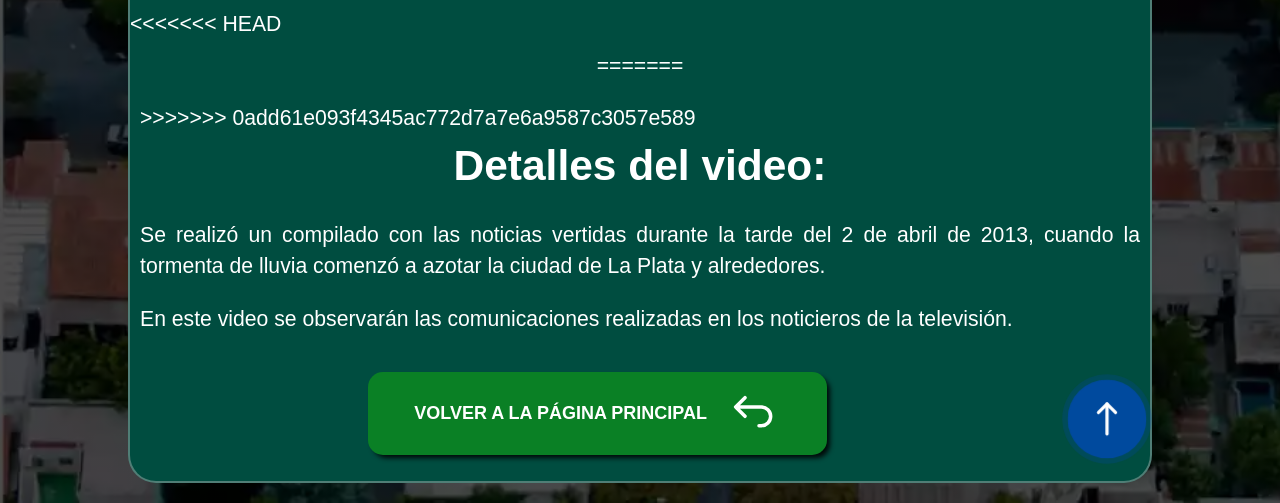
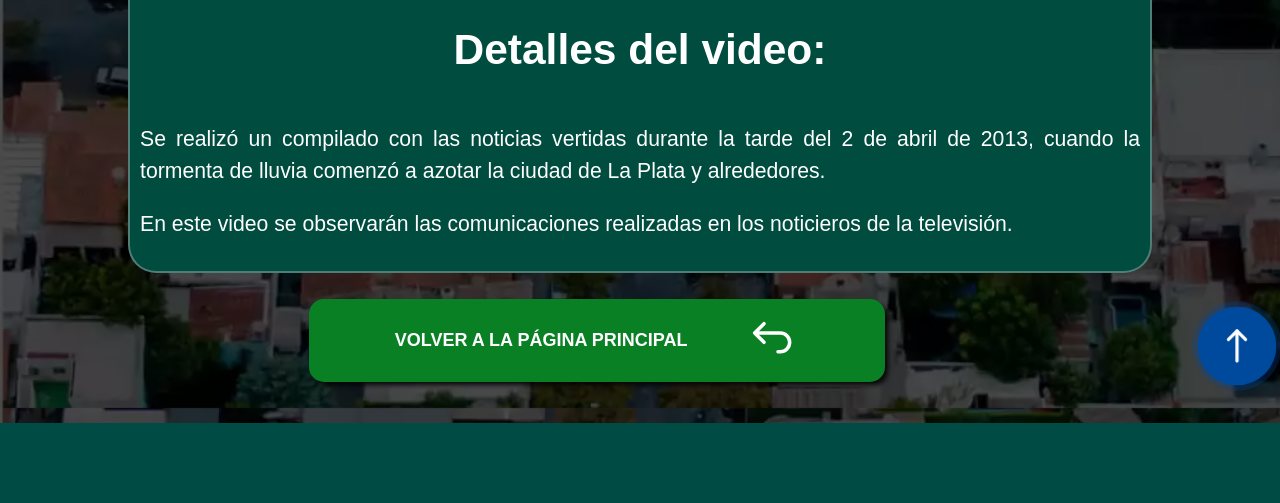
Before and after one commit to infosergio2020/eventos_pps_back_mock, a Flask app: page /the-news-of-the-day in a window 1280 px wide. Shown: the part 440-943 px from the top of the page. After the commit the page ends 863 px from the top, so only its background shows below. Run offline with Flask 2, Linux system fonts and the light colour scheme; style sheets or scripts are compiled from the project's sources.

Commit message:
cambio de estilo en noticias del dia

```diff
--- a/templates/the-news-of-the-day.html
+++ b/templates/the-news-of-the-day.html
@@ -23,11 +23,7 @@
                   </iframe>
               </div>
               <!-- detalles del video -->
-<<<<<<< HEAD
               <div tabindex="0" class="grid__texto flex__container_dondeir">
-=======
-              <div tabindex="0" class="video__informacion">
->>>>>>> 0add61e093f4345ac772d7a7e6a9587c3057e589
                   <h2 class="no-margin"><span>
                       Detalles del video:
                   </span> </h2>
```
